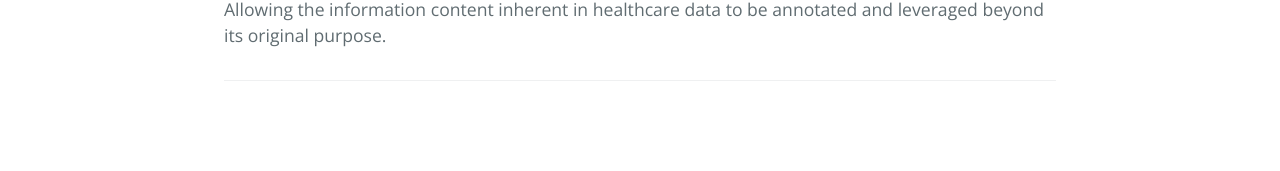
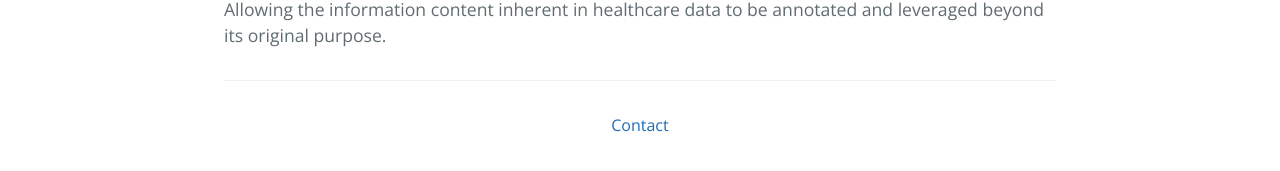
Before and after one commit to tconfrey/DataFoundries, a Jekyll site: the page built from index.md, in a window 1280 px wide. Shown: the part 570-741 px from the top of the page. Built offline with Jekyll 4.4.1, drawn with Linux system fonts in a browser that asks for light colours; our own code applies the rules of GitHub Pages for plain Markdown files.

Commit message:
contact mailto link

```diff
--- a/_layouts/default.html
+++ b/_layouts/default.html
@@ -47,6 +47,7 @@
           <span class="site-footer-owner"><a href="{{ site.github.repository_url }}">{{ site.github.repository_name }}</a> is maintained by <a href="{{ site.github.owner_url }}">{{ site.github.owner_name }}</a>.</span>
           {% endif %}
           <div class="hvp-footer" style="text-align:center">
+            <a href="mailto:tony@datafoundries.com">Contact</a>
           </div>
 <!--        <span class="site-footer-credits">This page was generated by <a href="https://pages.github.com">GitHub Pages</a>.</span>
 -->
```
